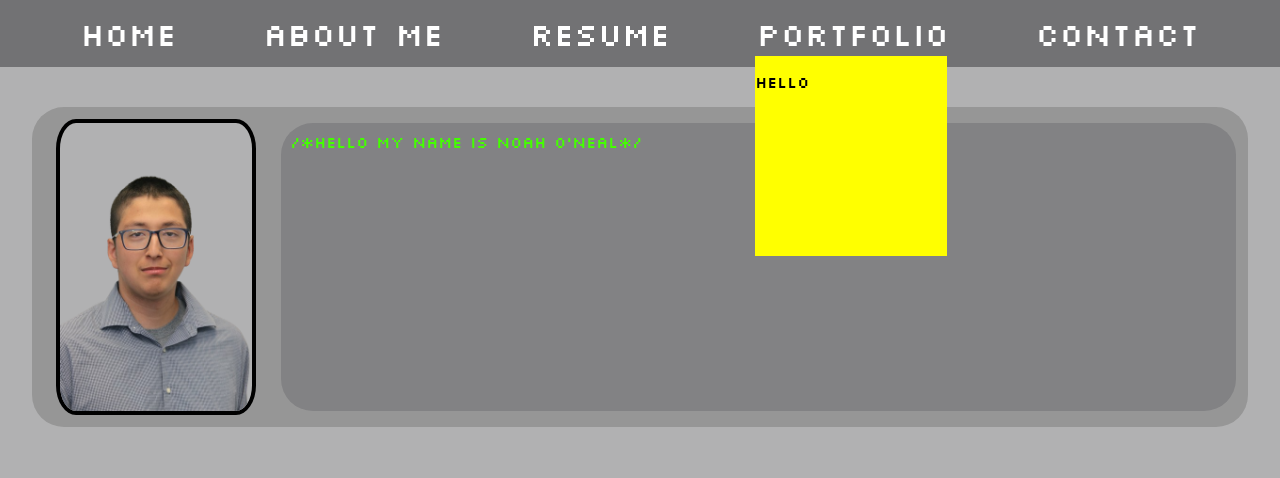
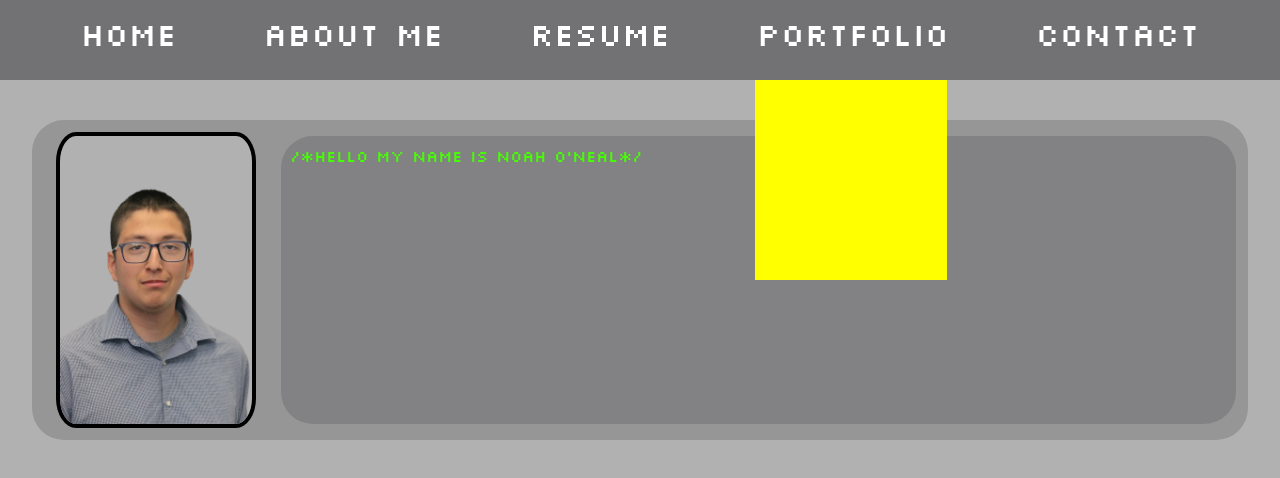
Before and after one commit to Noahoneal001/Portfolio, a plain HTML site: page index.html in a window 1280 px wide. Both pictures are taken after a click on the link "Portfolio". Drawn offline with Linux system fonts and the light colour scheme.

```diff
--- a/home.css
+++ b/home.css
@@ -13,7 +13,8 @@ header {
     display: flex;
     justify-content: space-evenly;
     background-color: #727274;
-    width: 100%;
+    width: 100vw;
+    height: 10vh;
 }
 
 header a {
@@ -79,6 +80,6 @@ header a:hover {
     width: 15%;
     height: 0%;
     position: absolute;
-    top: 7%;
+    top: 10vh;
     right: 26%;
 }
--- a/home.js
+++ b/home.js
@@ -1,10 +1,11 @@
 // dropdownDeployed keeps track of whether the drop down is open or not
 let dropdownDeployed = false
 
+//Wait for HTML and CSS to finish loading
 document.addEventListener(`DOMContentLoaded`, () => {
 
 
-
+//this listener handle the opening and closing of the dropdown for the portfolio button
     addListener(`portfolioButtonHeader`, `click`, (eventData) => {
 
         if (!dropdownDeployed) {
@@ -18,9 +19,10 @@ document.addEventListener(`DOMContentLoaded`, () => {
 
     })
 
+//This closes the drop down if you clicked anywhere on the screen that dose not have the class that marks it as part of the drop down
     document.addEventListener(`click`, (eventData) => {
 
-        if (!eventData.target.matches(`.dropdownPart`)) {
+        if (!eventData.target.matches(`.dropdownPart`) && dropdownDeployed) {
             document.getElementById(`dropdown`).style.height = `0px`
             dropdownDeployed = false
         }
@@ -29,10 +31,13 @@ document.addEventListener(`DOMContentLoaded`, () => {
 
 })
 
+//functions are made down here to use later
+//getById is just a quicker way to get an element by ID
 function getById(id) {
     return document.getElementById(id)
 }
 
+//addListener is a quicker way to add event listners to an element (NOTE: Only work for elements with IDs)
 function addListener(id, event, code) {
     getById(id).addEventListener(event, (eventData) => { code(eventData) })
 }
--- a/index.html
+++ b/index.html
@@ -25,7 +25,9 @@
 
     </header>
 
-    <section id="dropdown" class="dropdownPart"><p>hello</p></section>
+    <section id="dropdown" class="dropdownPart">
+
+    </section>
 
     <section class="introductory">
         <img id="introductory" class="imgOfMySelf" src="/imgs/noaho.png" alt="A picture of myself">
```
